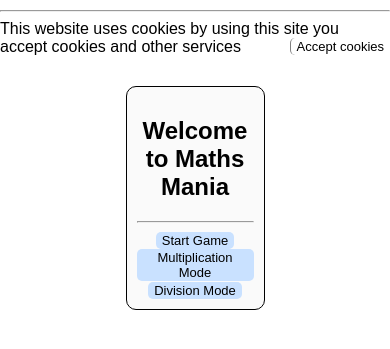
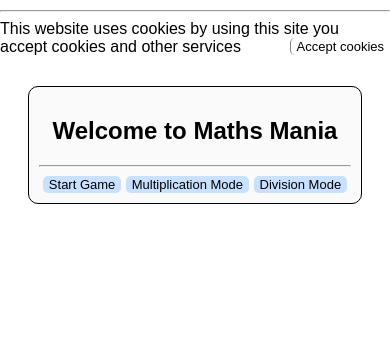
Before and after one commit to 0x4248/Maths_Mania, a plain HTML site: page index.html in a window 390 px wide. Shown: the part 45-394 px from the top of the page. Drawn offline with Linux system fonts and the light colour scheme.

Commit message:
CSS update

```diff
--- a/assets/css/style.css
+++ b/assets/css/style.css
@@ -69,3 +69,16 @@ input{
     0%{opacity: 0%;}
     100%{opacity: 100%;}
 }
+
+@media (max-width: 655px) {
+    .main{
+        margin: auto;
+        margin-top: 30px;
+        width: 80%;
+        background-color: rgb(250, 250, 250);
+        border: 1px solid black;
+        border-radius: 10px;
+        text-align: center;
+        padding: 10px;
+    }
+}
```
